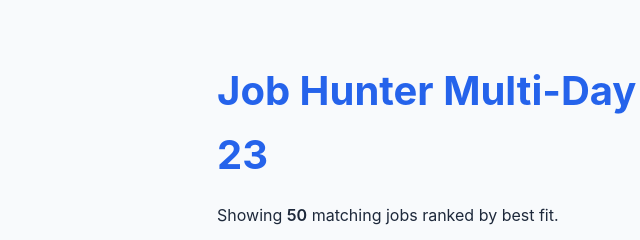
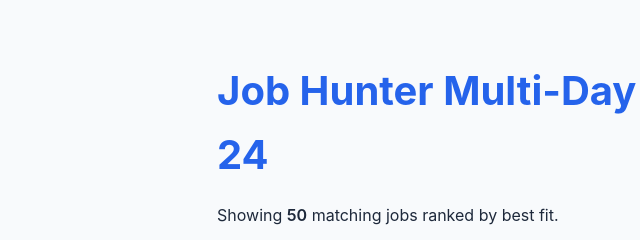
Before and after one commit to Bluntboy101/job-hunter-site, a plain HTML site: page index.html in a window 1280 px wide. Shown: the top 240 px of the page, 23-663 px from the left. Drawn offline with Linux system fonts and the light colour scheme.

Commit message:
Auto-update job report: 2026-11-24 18:50 UTC

```diff
--- a/index.html
+++ b/index.html
@@ -133,7 +133,7 @@
 </head>
 <body>
     <div class="container">
-        <h1>Job Hunter Multi-Day Report - 2026-11-23</h1>
+        <h1>Job Hunter Multi-Day Report - 2026-11-24</h1>
 <p>Showing <strong>50</strong> matching jobs ranked by best fit.</p>
 <h2>Top Matches</h2>
 <h3>1. Strategist Copywriter at Herman-Scheer (Score: 98/100)</h3>
```
